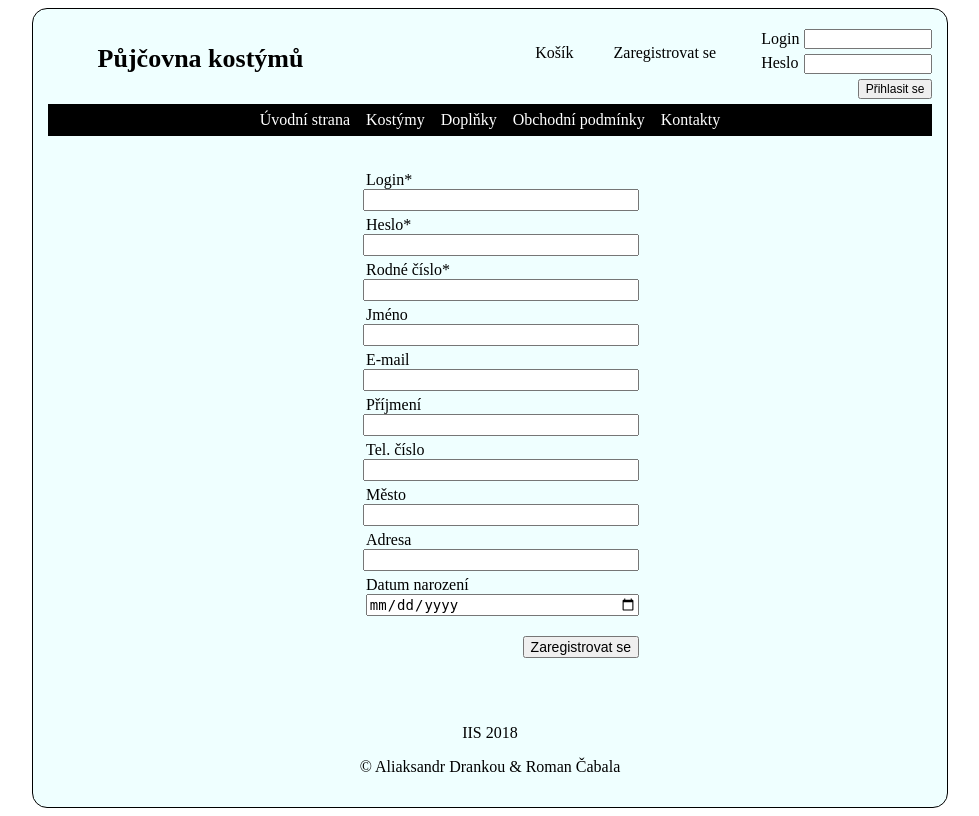
After one commit to drankou/IIS-projekt, a PHP site: page /registration.php in a window 1280 px wide. The commit adds this page. Shown: the whole page, without its empty margins (150-1129 px from the left). Run offline with PHP 8.4, Linux system fonts and the light colour scheme.

Commit message:
*added* registration form

```diff
--- a/common.php
+++ b/common.php
@@ -31,7 +31,7 @@ function make_header($title)
                             <input type="submit" value="Přihlasit se">
                         </form>
                     </div>
-                    <a href="#">Zaregistrovat se</a>
+                    <a href="registration.php">Zaregistrovat se</a>
                 </div>
         </div>
         <div class="nav">
--- a/css/styles.css
+++ b/css/styles.css
@@ -58,6 +58,32 @@ a{
     font-size: 12px;
     width: 120px;
 }
+
+.registration{
+    display: flex;
+    justify-content: center;
+    padding: 30px;
+}
+.registration form{
+    margin: 0 auto;
+}
+.registration label{
+    float: left;
+    width: 50%;
+    margin-left: 25px;
+    margin-top: 5px;
+}
+
+.registration input{
+    float: right;
+    width: 90%;
+    font-size: 14px;
+}
+
+.registration input[type=submit]{
+    width: auto;
+    margin: 20px auto;
+}
 .login-container{
     margin-left: 25px;
     float: right;
--- /dev/null
+++ b/registration.php
@@ -0,0 +1,48 @@
+<?php
+require "common.php";
+require "db_init.php";
+
+make_header("Registrace");
+?>
+
+<div class="registration">
+    <form action="registration.php" method="post">
+        <label for=login>Login*</label>
+        <input type="text" name="login" id="login"><br>
+
+        <label for="password">Heslo*</label>
+        <input type="password" name="password" id="password"><br>
+
+        <label for="personal_id">Rodné číslo*</label>
+        <input type="text" name="personal_id" id="personal_id"><br>
+
+        <label for="name">Jméno</label>
+        <input type="text" name="name" id="name"><br>
+
+        <label for="email">E-mail</label>
+        <input type="email" name="email" id="email"><br>
+
+        <label for="surname">Příjmení</label>
+        <input type="text" name="surname" id="surname"><br>
+
+        <label for="tel_number">Tel. číslo</label>
+        <input type="tel" name="tel_number" id="tel_number"><br>
+
+        <label for="city">Město</label>
+        <input type="text" name="city" id="city"><br>
+
+        <label for="address">Adresa</label>
+        <input type="text" name="address" id="address"><br>
+
+        <label for="birth_date">Datum narození</label>
+        <input type="date" name="birth_date" id="birth_date"><br>
+
+        <input type="submit" value="Zaregistrovat se">
+    </form>
+</div>
+
+
+
+<?php
+make_footer();
+?>
```
Also changed, not shown: db.sql (+30 -23 lines).
